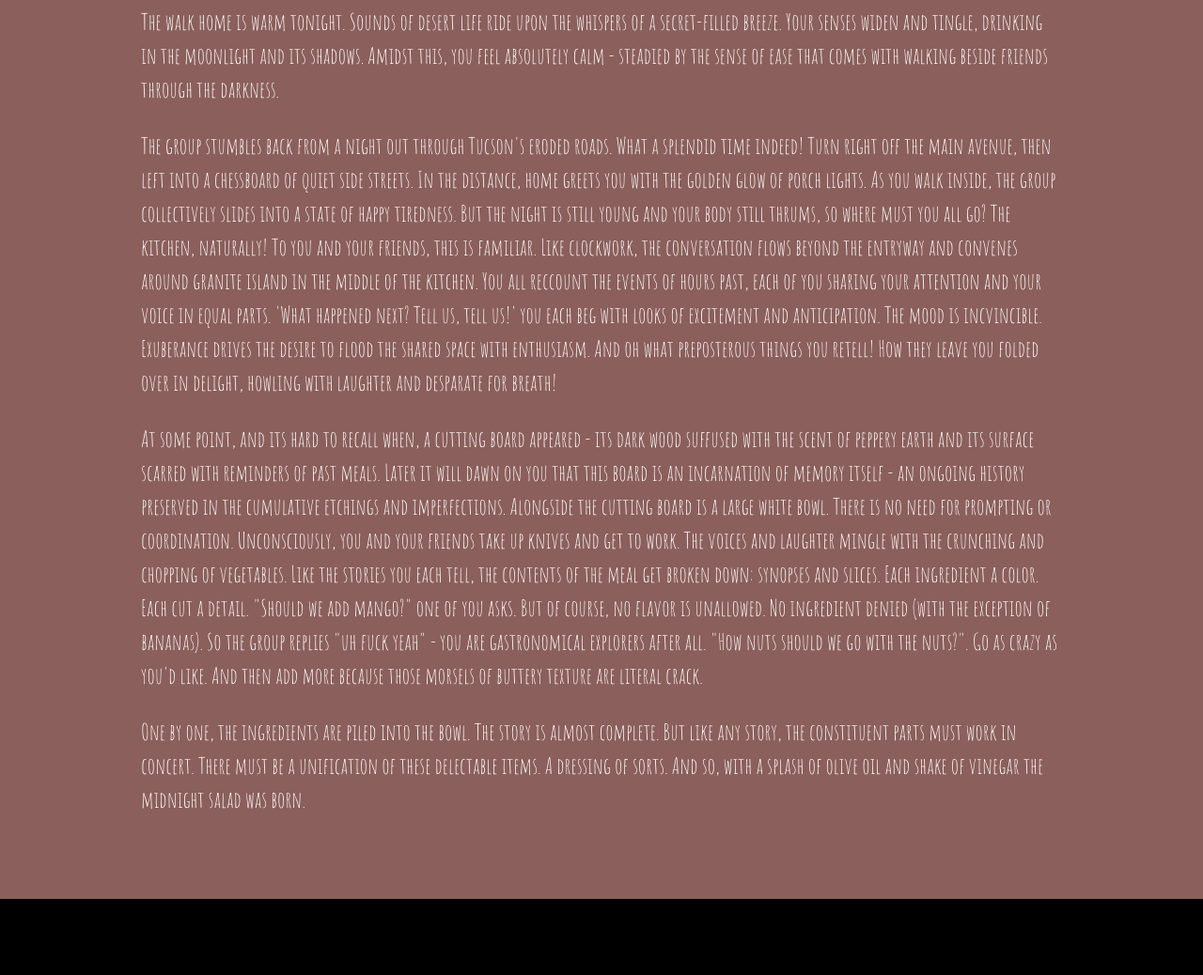
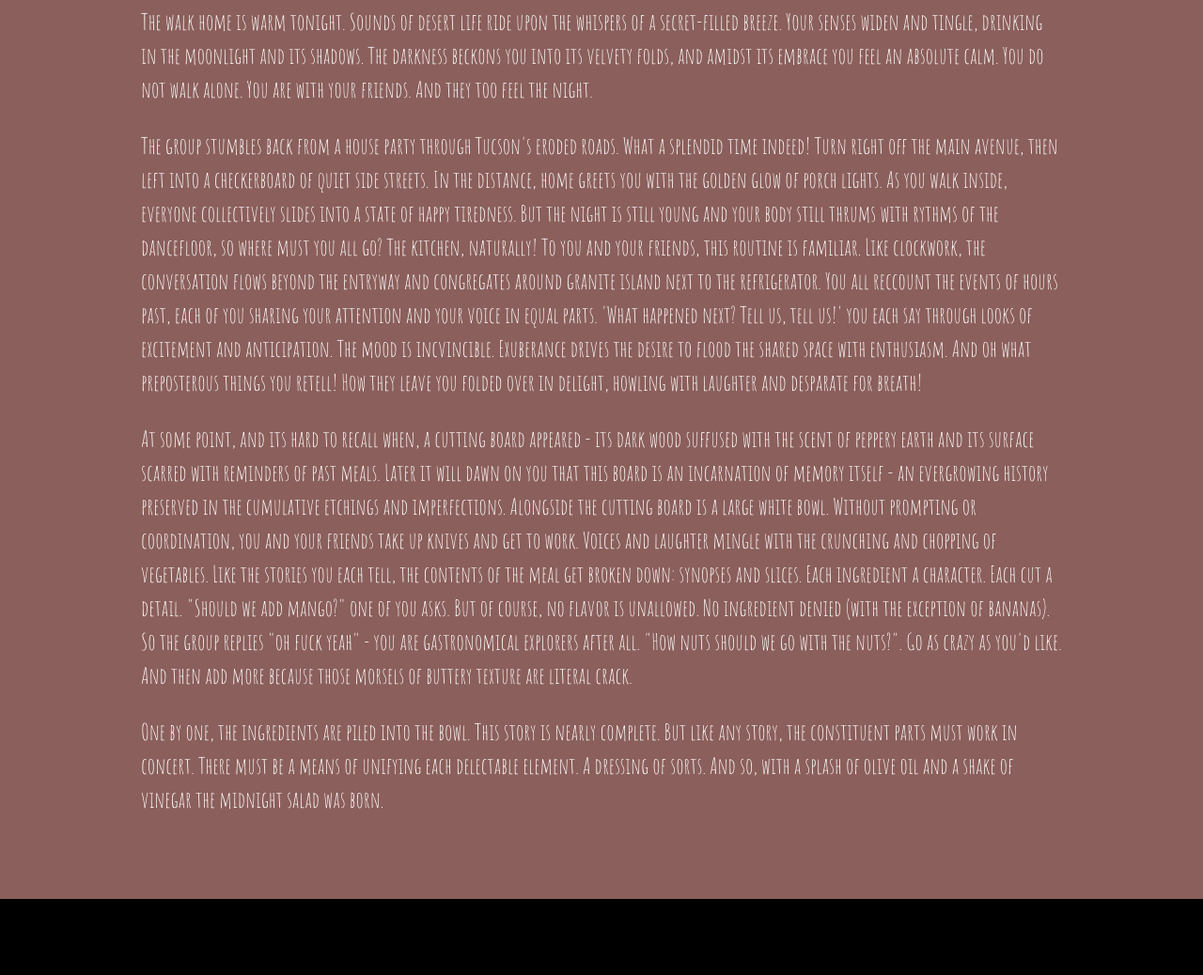
Before and after one commit to NicoDeshler/MidnightSalads, a plain HTML site: page index.html in a window 1280 px wide. Shown: the part 6420-7458 px from the top of the page at 94% size. Drawn offline with Linux system fonts and the light colour scheme.

Commit message:
updated origin story some more'

```diff
--- a/index.html
+++ b/index.html
@@ -143,35 +143,36 @@ body,h1,h2,h3,h4,h5,h6 {font-family: "Amatic SC", sans-serif}
     <p>
       The walk home is warm tonight. Sounds of desert life ride upon the whispers of a secret-filled breeze.
       Your senses widen and tingle, drinking in the moonlight and its shadows.
-      Amidst this, you feel absolutely calm - steadied by the sense of ease that comes with walking beside friends through the darkness.
+      The darkness beckons you into its velvety folds, and amidst its embrace you feel an absolute calm. You do not walk alone.
+      You are with your friends. And they too feel the night.
     </p>
 
     <p>
-      The group stumbles back from a night out through Tucson's eroded roads. What a splendid time indeed!
-      Turn right off the main avenue, then left into a chessboard of quiet side streets. In the distance, home greets you with the golden glow of porch lights.
-      As you walk inside, the group collectively slides into a state of happy tiredness. But the night is still young and your body still thrums, so where must you all go?
-      The kitchen, naturally! To you and your friends, this is familiar. Like clockwork, the conversation flows beyond the entryway and convenes around granite island in the middle of the kitchen.
-      You all reccount the events of hours past, each of you sharing your attention and your voice in equal parts. 'What happened next? Tell us, tell us!' you each beg
-      with looks of excitement and anticipation. The mood is incvincible. Exuberance drives the desire to flood the shared space with enthusiasm. And oh what preposterous things you retell!
+      The group stumbles back from a house party through Tucson's eroded roads. What a splendid time indeed!
+      Turn right off the main avenue, then left into a checkerboard of quiet side streets. In the distance, home greets you with the golden glow of porch lights.
+      As you walk inside, everyone collectively slides into a state of happy tiredness. But the night is still young and your body still thrums with rythms of the dancefloor, so where must you all go?
+      The kitchen, naturally! To you and your friends, this routine is familiar. Like clockwork, the conversation flows beyond the entryway and congregates around granite island next to the refrigerator.
+      You all reccount the events of hours past, each of you sharing your attention and your voice in equal parts. 'What happened next? Tell us, tell us!' you each say through
+      looks of excitement and anticipation. The mood is incvincible. Exuberance drives the desire to flood the shared space with enthusiasm. And oh what preposterous things you retell!
       How they leave you folded over in delight, howling with laughter and desparate for breath!
     </p>
 
     <p>
       At some point, and its hard to recall when, a cutting board appeared - its dark wood suffused with the scent of peppery earth and its surface scarred with reminders of past meals.
-      Later it will dawn on you that this board is an incarnation of memory itself - an ongoing history preserved in the cumulative etchings and imperfections.
-      Alongside the cutting board is a large white bowl. There is no need for prompting or coordination. Unconsciously, you and your friends take up knives and get to work.
-      The voices and laughter mingle with the crunching and chopping of vegetables. Like the stories you each tell, the contents of the meal get broken down: synopses and slices.
-      Each ingredient a color. Each cut a detail.
+      Later it will dawn on you that this board is an incarnation of memory itself - an evergrowing history preserved in the cumulative etchings and imperfections.
+      Alongside the cutting board is a large white bowl. Without prompting or coordination, you and your friends take up knives and get to work.
+      Voices and laughter mingle with the crunching and chopping of vegetables. Like the stories you each tell, the contents of the meal get broken down: synopses and slices.
+      Each ingredient a character. Each cut a detail.
 
        "Should we add mango?" one of you asks. But of course, no flavor is unallowed. No ingredient denied (with the exception of bananas).
-       So the group replies "uh fuck yeah" - you are gastronomical explorers after all. "How nuts should we go with the nuts?".
+       So the group replies "oh fuck yeah" - you are gastronomical explorers after all. "How nuts should we go with the nuts?".
        Go as crazy as you'd like. And then add more because those morsels of buttery texture are literal crack.
      </p>
 
      <p>
-     One by one, the ingredients are piled into the bowl. The story is almost complete.
-     But like any story, the constituent parts must work in concert. There must be a unification of these delectable items. A dressing of sorts.
-     And so, with a splash of olive oil and shake of vinegar the midnight salad was born.
+     One by one, the ingredients are piled into the bowl. This story is nearly complete.
+     But like any story, the constituent parts must work in concert. There must be a means of unifying each delectable element. A dressing of sorts.
+     And so, with a splash of olive oil and a shake of vinegar the midnight salad was born.
      </p>
   </div>
 </div>
```
